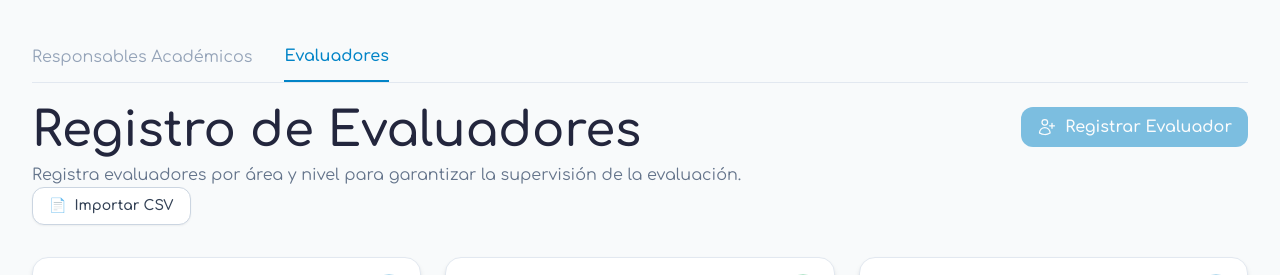
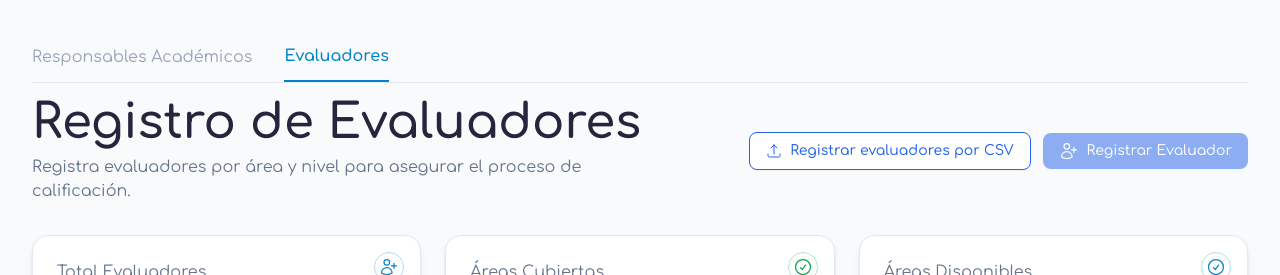
Before and after one commit to Cam1921/Olimpiadas-Front, a React (Vite) app: page /evaluadores-test in a window 1280 px wide. Shown: the top 275 px of the page. Built offline with nearby package versions, Linux system fonts and the light colour scheme; no server answers.

Commit message:
feat(front): interfaz completa de importación CSV en módulo de Evaluadores

```diff
--- a/src/pages/Evaluadores.jsx
+++ b/src/pages/Evaluadores.jsx
@@ -1,7 +1,7 @@
 // src/pages/Evaluadores.jsx
 
 import React, { useMemo, useState, useEffect } from "react";
-import { UserPlusIcon } from "@heroicons/react/24/outline";
+import { UserPlusIcon, ArrowUpTrayIcon } from "@heroicons/react/24/outline";
 
 import StatsCard from "../components/StatsCard";
 import EvaluadoresTable from "../components/EvaluadoresTable";
@@ -10,7 +10,6 @@ import EditEvaluadorModal from "../components/EditEvaluadorModal";
 import SuccessDialog from "../components/SuccessDialog";
 import ConfirmDeleteModal from "../components/ConfirmDeleteModal";
 import ImportarEvaluadoresModal from "../components/ImportarEvaluadoresModal";
-
 
 import { useRegisterEvaluador } from "../application/responsables/useRegisterEvaluador";
 import { getAreasConNiveles } from "../infrastructure/http/areas/areaRepostory";
@@ -208,20 +207,32 @@ export default function Evaluadores() {
         </button>
       </div>
 
-      {/* Header y botón Registrar */}
-      <div className="mt-6 flex flex-col md:flex-row md:items-start md:justify-between gap-4">
+        {/* Header y acciones */}
+        <div className="mt-4 grid gap-4 md:grid-cols-[1fr_auto] md:items-center">
+          {/* Título y descripción */}
           <div>
-          <h1 className="text-5xl font-semibold text-primary">
+            <h1 className="text-4xl md:text-5xl font-semibold text-primary leading-tight">
               Registro de Evaluadores
             </h1>
-          <p className="text-slate-500 mt-2">
-            Registra evaluadores por área y nivel para garantizar la supervisión
-            de la evaluación.
+            <p className="text-slate-500 mt-2 max-w-xl">
+              Registra evaluadores por área y nivel para asegurar el proceso de calificación.
             </p>
           </div>
 
+          {/* Acciones (lado derecho) */}
+          <div className="flex items-center gap-3 justify-start md:justify-end">
+            {/* Botón CSV */}
             <button
-          className={`btn btn-cta text-white ${
+              className="inline-flex items-center gap-2 border border-blue-600 text-blue-600 hover:bg-blue-50 bg-white font-medium rounded-lg px-4 py-2 text-sm shadow-sm transition-all duration-150 ease-in-out"
+              onClick={() => setImportOpen(true)}
+            >
+              <ArrowUpTrayIcon className="w-4 h-4" />
+              <span>Registrar evaluadores por CSV</span>
+            </button>
+
+            {/* Botón Registrar Evaluador */}
+            <button
+              className={`bg-blue-600 hover:bg-blue-700 text-white flex items-center gap-2 rounded-lg px-4 py-2 text-sm font-medium shadow-sm transition-all duration-150 ease-in-out ${
                 areasDisponibles <= 0 ? "opacity-50 cursor-not-allowed" : ""
               }`}
               onClick={() => setOpen(true)}
@@ -231,14 +242,7 @@ export default function Evaluadores() {
               Registrar Evaluador
             </button>
           </div>
-      {/* Botón de importación de CSV */}
-      <button
-        className="btn border border-slate-300 text-slate-700 bg-white hover:bg-slate-50 flex items-center gap-2 rounded-xl px-4 py-2 text-sm shadow-sm"
-        onClick={() => setImportOpen(true)}
-       >
-        📄
-        <span>Importar CSV</span>
-      </button>
+        </div>
 
 
       {/* Tarjetas de estado */}
```
Lines whose indentation alone changed are shown as unchanged.
